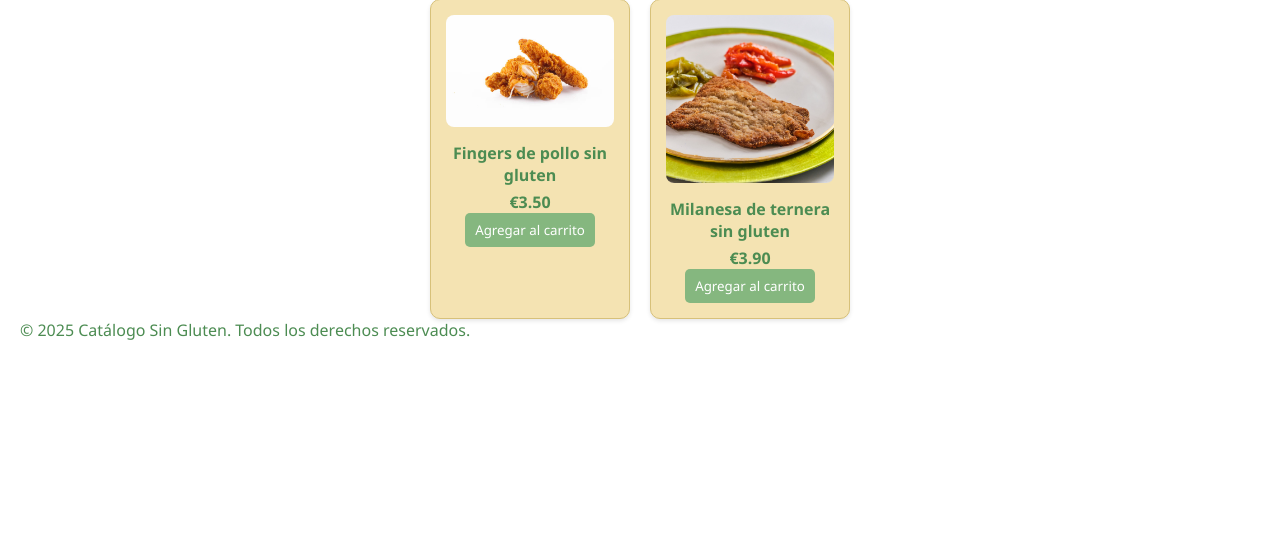
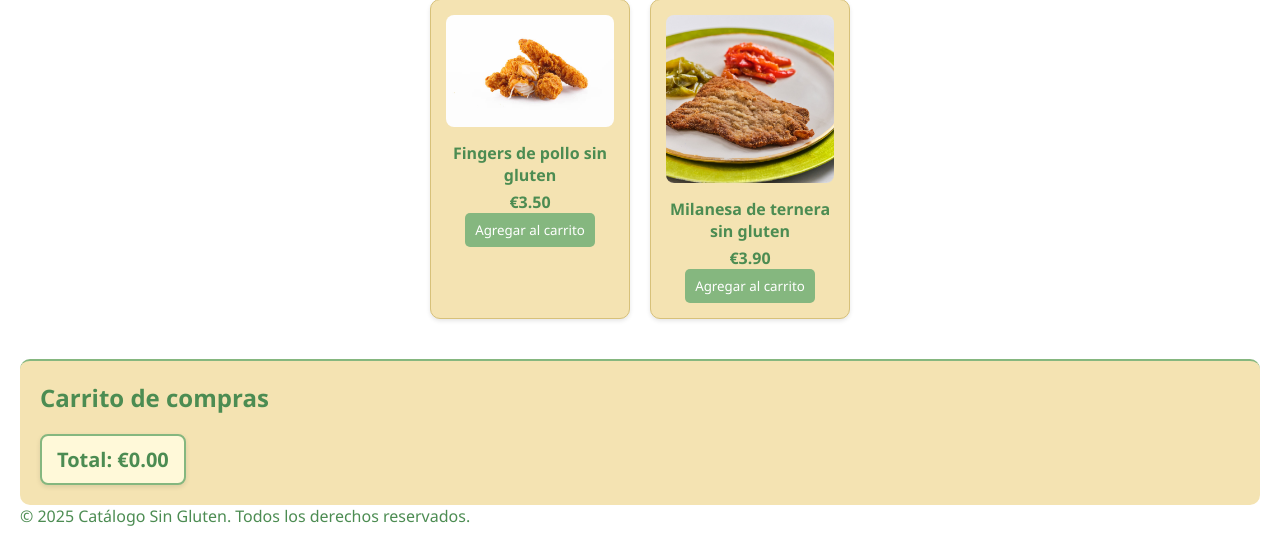
Before and after one commit to LeandroMZR/prosiglu, a PHP site: page / in a window 1280 px wide. Shown: the part 5078-5625 px from the top of the page. Before the commit the page ends 5418 px from the top, so only its background shows below. Run offline with PHP 8.4, Linux system fonts and the light colour scheme.

Commit message:
Update index.php

```diff
--- a/index.php
+++ b/index.php
@@ -281,6 +281,12 @@
         </div>
       </div>
     </section>
+
+    <section id="carrito-section">
+      <h2>Carrito de compras</h2>
+      <ul id="carrito"></ul>
+      <p id="total" class="total-carrito">Total: €0.00</p>
+    </section>
   </main>
 
   <footer>
```
